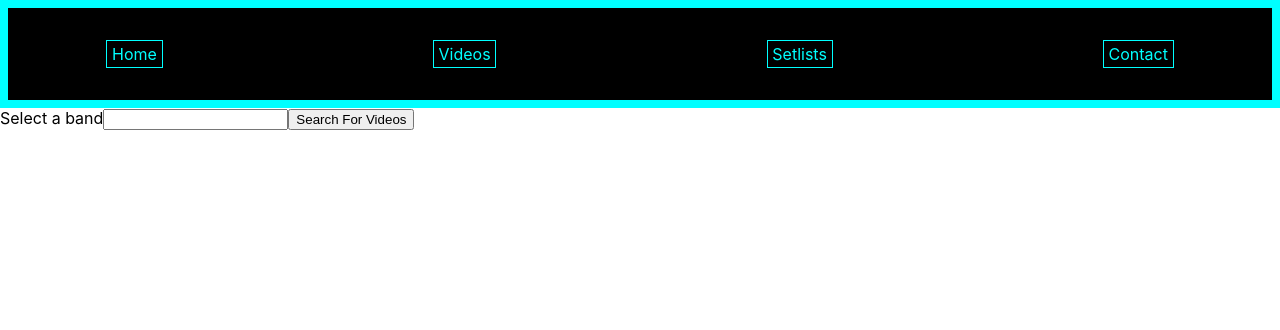
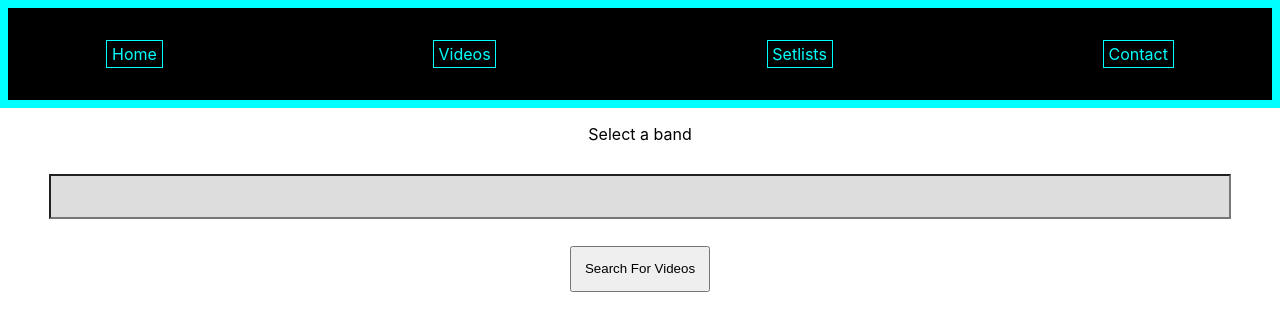
Before and after one commit to DanielJMorrissey/ProjectACSD, a React (Create React App) app: page /videos in a window 1280 px wide. Shown: the top 330 px of the page. Built offline with nearby package versions, Linux system fonts and the light colour scheme.

Commit message:
added some styling to video search

```diff
--- a/src/components/Videos.js
+++ b/src/components/Videos.js
@@ -13,13 +13,6 @@ function Videos(){
         setSelect(e.target.value)
     }
 
-    // need to handle event when nothing is sent and first load
-    /*useEffect(async function(){
-        console.log(select)
-        var data = await axios.get("https://youtube.googleapis.com/youtube/v3/search?maxResults=10&q=" + select + "&videoCaption=any&key=" + api)
-        setVideo(data.data.items)
-    }, [select])*/
-
     async function handleSearch(e){
         e.preventDefault()
         var data = await axios.get("https://youtube.googleapis.com/youtube/v3/search?maxResults=10&q=" + select + "&videoCaption=any&key=" + api)
@@ -29,10 +22,10 @@ function Videos(){
     //RETURN the JSX below to the UI
        return (
            <div>
-               <form>
-                    <label htmlFor="select">Select a band</label>
-                    <input onChange={handleInput} value={select}/>
-                    <button onClick={handleSearch}>Search For Videos</button>
+               <form className="videoListForm">
+                    <label className="videoListLabel" htmlFor="select">Select a band</label>
+                    <input className="videoListInput" onChange={handleInput} value={select}/>
+                    <button className="videoListBtn" onClick={handleSearch}>Search For Videos</button>
                </form>
                 <VideosList vidslist={video} />
            </div>
--- a/src/components/VideosList.js
+++ b/src/components/VideosList.js
@@ -1,7 +1,7 @@
 function VideosList(props){
     return (
         <div>
-            <ul>
+            <ul className="videoListUl">
                 {
                     props.vidslist.map(function(i, index){
                         var iframeLink = "https://www.youtube.com/embed/" + i.id.videoId
@@ -14,7 +14,7 @@ function VideosList(props){
 
                         } else {
                             return (
-                                <li key={index}>
+                                <li className="videoListLi" key={index}>
                                     <iframe src={iframeLink} title="YouTube video player" frameBorder="0" allow="accelerometer; autoplay; clipboard-write; encrypted-media; gyroscope; picture-in-picture" allowFullScreen></iframe>
                                 </li>
                             )
--- a/src/index.css
+++ b/src/index.css
@@ -14,11 +14,18 @@ code {
 
 .navFlex{
   display:flex;
+  flex-direction: row;
   justify-content: space-around;
   margin: 0em;
   padding: 2em;
   background-color: black;
   border: 0.5em solid aqua;
+}
+
+@media only screen and (max-width: 600px){
+  .navFlex{
+    flex-direction: column;
+  }
 }
 
 .link{
@@ -27,3 +34,69 @@ code {
   border: 0.1em solid aqua;
   padding: 0.2em 0.3em;
 }
+
+@media only screen and (max-width: 600px){
+  .link{
+    text-align: center;
+    padding: 0.2em 0.05em
+  }
+}
+
+.videoListUl{
+  display: flex;
+  flex-wrap: wrap;
+  margin: 1em;
+  justify-content: space-between;
+  flex-direction: row;
+}
+
+@media only screen and (max-width: 1200px) {
+  .videoListUl{
+    flex-direction: column;
+  }
+}
+
+.videoListLi{
+  margin: 1em;
+  list-style: none;
+  width: 33.33%;
+}
+
+@media only screen and (max-width: 1200px){
+  .videoListLi{
+    align-self: center;
+    width: 50%;
+  }
+}
+
+@media only screen and (max-width: 600px){
+  .videoListLi{
+    width: 90%;
+  }
+}
+
+iframe{
+  width: 100%;
+  width: moz 70%;
+  height: 20em;
+}
+
+.videoListForm{
+  display: flex;
+  flex-direction: column;
+}
+
+.videoListBtn, .videoListInput, .videoListLabel{
+  align-self: center;
+  margin: 1em;
+}
+
+.videoListInput{
+  width: 90%;
+  padding: 1em;
+  background-color: #dddddd;
+}
+
+.videoListBtn{
+  padding: 1em;
+}
```
